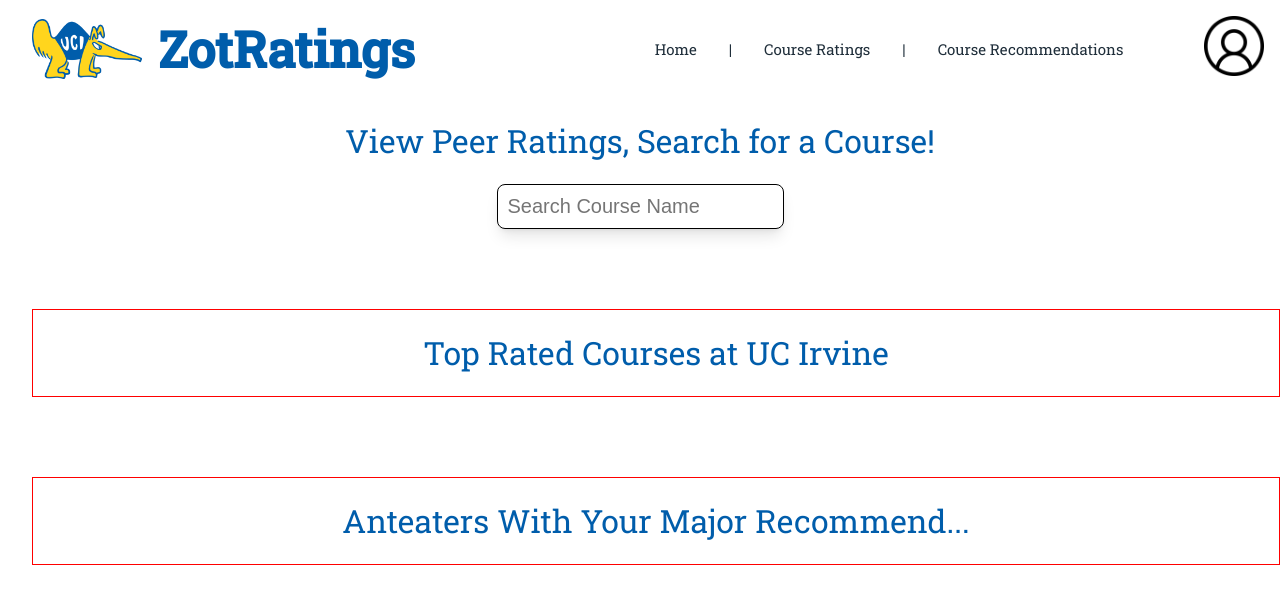
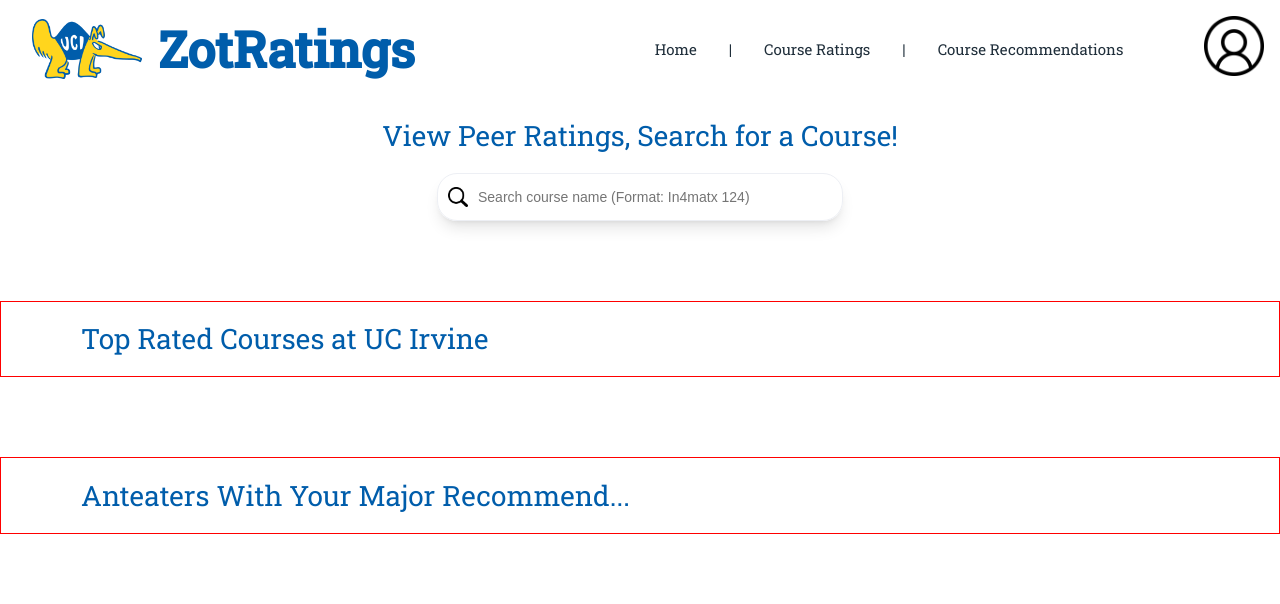
Before and after one commit to KyleHu14/ratemy-course, a Next.js app: page / in a window 1280 px wide. Shown: the top 604 px of the page. Built offline with nearby package versions, Linux system fonts and the light colour scheme.

Commit message:
finished search bar

```diff
--- /dev/null
+++ b/components/HomePageTitle.js
@@ -0,0 +1,14 @@
+const HomePageTitle = ({ titleText }) => {
+	return (
+		<h1
+			style={{
+				color: "#005dab",
+				fontWeight: "400",
+				fontSize: "28px",
+			}}>
+			{titleText}
+		</h1>
+	);
+};
+
+export default HomePageTitle;
--- /dev/null
+++ b/components/HomeSubSection.js
@@ -0,0 +1,17 @@
+// Components
+import HomePageTitle from "./HomePageTitle";
+
+// CSS
+import styles from "../styles/HomeSubSection.module.css";
+
+const HomeSubSection = ({ subSectionTitleText }) => {
+	return (
+		<div className={styles.subSection}>
+			<div className={styles.subTitleContainer}>
+				<HomePageTitle titleText={subSectionTitleText} />
+			</div>
+		</div>
+	);
+};
+
+export default HomeSubSection;
--- a/pages/index.js
+++ b/pages/index.js
@@ -1,6 +1,5 @@
 // React
 import { useEffect, useState } from "react";
-
 // Nextjs
 import Head from "next/head";
 import Link from "next/link";
@@ -10,6 +9,9 @@
 
 // Components
 import Navbar from "@/components/Navbar";
+import HomePageTitle from "@/components/HomePageTitle";
+import HomeSubSection from "@/components/HomeSubSection";
+import Image from "next/image";
 
 export default function Home() {
 	return (
@@ -28,29 +30,31 @@
 			</Head>
 			<main className={styles.main}>
 				<Navbar />
+				{/* Home Page Body */}
 				<div className={styles.mainBody}>
-					<h1 className={styles.homepageTitle}>
-						View Peer Ratings, Search for a Course!
-					</h1>
-					<div className={styles.searchContainer}>
-						<input
-							className={styles.searchBar}
-							type="text"
-							placeholder="Search Course Name"
-						/>
+					{/* Search Section */}
+					<div className={styles.searchSection}>
+						<HomePageTitle titleText="View Peer Ratings, Search for a Course!" />
+						<form className={styles.searchBar}>
+							<Image
+								src="/search-icon.png"
+								width={20}
+								height={20}
+								alt="Picture of anteater uci logo"
+							/>
+							<input
+								className={styles.searchBarInput}
+								type="text"
+								placeholder="Search course name (Format: In4matx 124)"
+							/>
+							<button type="submit" hidden />
+						</form>
 					</div>
 
+					{/* Sub Section */}
 					<div>
-						<div className={styles.subSection}>
-							<h1 className={styles.homepageTitle}>
-								Top Rated Courses at UC Irvine
-							</h1>
-						</div>
-						<div className={styles.subSection}>
-							<h1 className={styles.homepageTitle}>
-								Anteaters With Your Major Recommend...
-							</h1>
-						</div>
+						<HomeSubSection subSectionTitleText="Top Rated Courses at UC Irvine" />
+						<HomeSubSection subSectionTitleText="Anteaters With Your Major Recommend..." />
 					</div>
 				</div>
 			</main>
--- a/styles/Home.module.css
+++ b/styles/Home.module.css
@@ -1,31 +1,55 @@
-.searchContainer {
-	text-align: center;
+.searchBar {
+	display: flex;
+	align-items: center;
+
+	/* Shadow */
+	box-shadow: 0 10px 15px -3px rgb(0 0 0 / 0.1),
+		0 4px 6px -4px rgb(0 0 0 / 0.1);
+
+	/* Borders */
+	border-radius: 20px;
+	border: solid 1px #edeff4;
+
+	/* Padding */
+	padding: 5px 10px;
+
+	/* Width */
+	width: 30%;
 }
 
-.searchBar {
-	border-radius: 8px;
-	font-size: 20px;
-	border: 0.5px solid black;
+.searchBarInput {
+	width: 100%;
+
+	/* Border */
+	border: none;
+
+	/* Outline */
+	outline: 2px solid transparent;
+	outline-offset: 2px;
+
+	/* Fonts */
+	font-size: 14px;
+
+	/* Positioning */
 	padding: 10px;
-	box-shadow: 0 10px 15px -3px rgb(0 0 0 / 0.1),
-		0 4px 6px -4px rgb(0 0 0 / 0.1);
+
+	/* Color */
+	background-color: transparent;
 }
 
-.subSection {
-	margin-top: 5rem;
-	margin-left: 2rem;
-	border: 1px solid red;
+.searchSection {
+	display: flex;
+	align-items: center;
+	flex-direction: column;
 }
-.homepageTitle {
-	/* Coloring */
-	color: #005dab;
 
-	/* Bold */
-	font-weight: 400;
+/* .homepageTitle { */
+/* Coloring */
+/* color: #005dab; */
 
-	/* Margins */
-	/* margin-top: 4rem; */
+/* Bold */
+/* font-weight: 400; */
 
-	/* Positioning */
-	text-align: center;
-}
+/* Positioning */
+/* text-align: center; */
+/* } */
--- /dev/null
+++ b/styles/HomeSubSection.module.css
@@ -0,0 +1,9 @@
+.subSection {
+	margin-top: 5rem;
+	padding-left: 5rem;
+	border: 1px solid red;
+}
+
+.subTitleContainer {
+	text-align: left;
+}
```
Also changed, not shown: public/search-icon.png (added).
